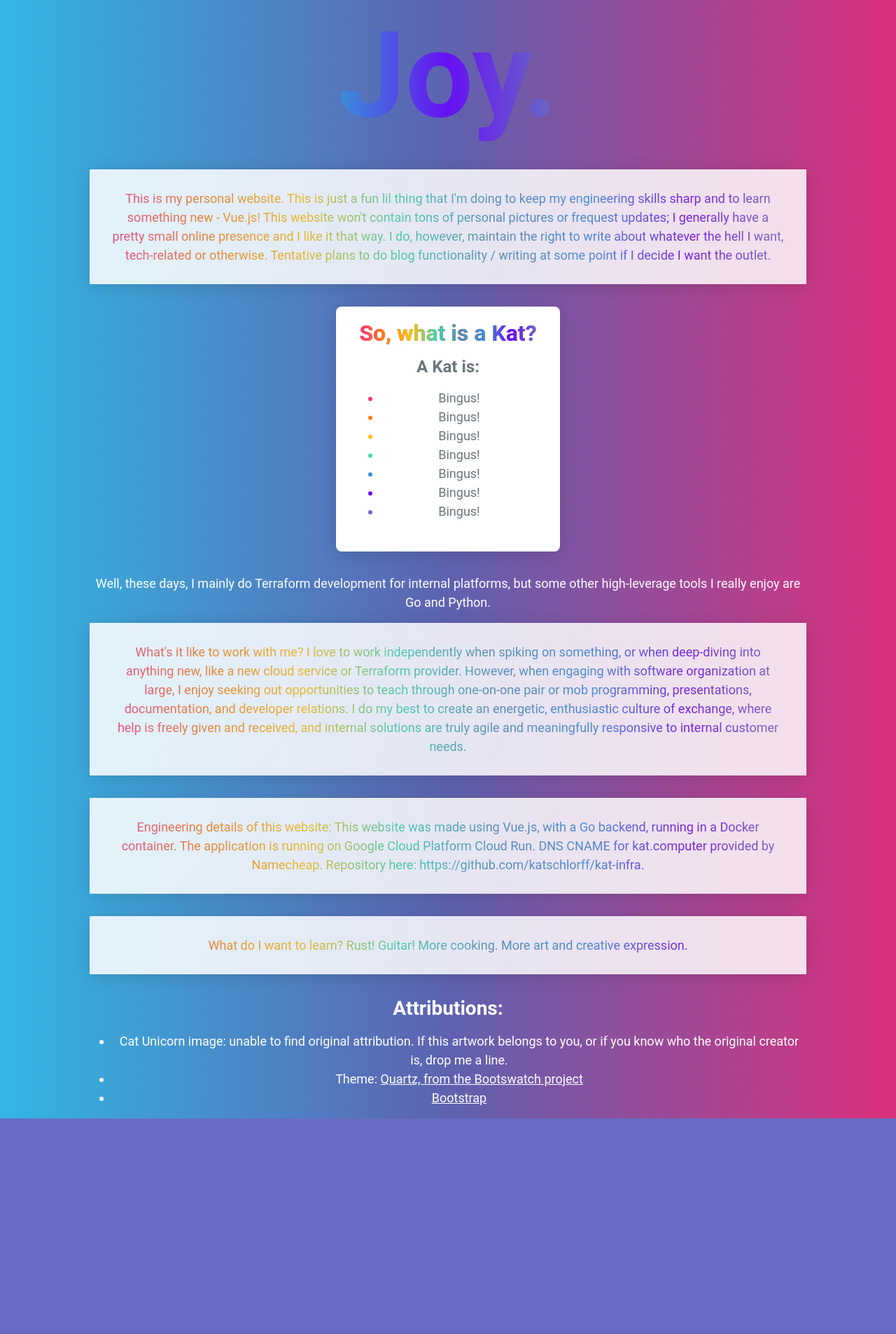
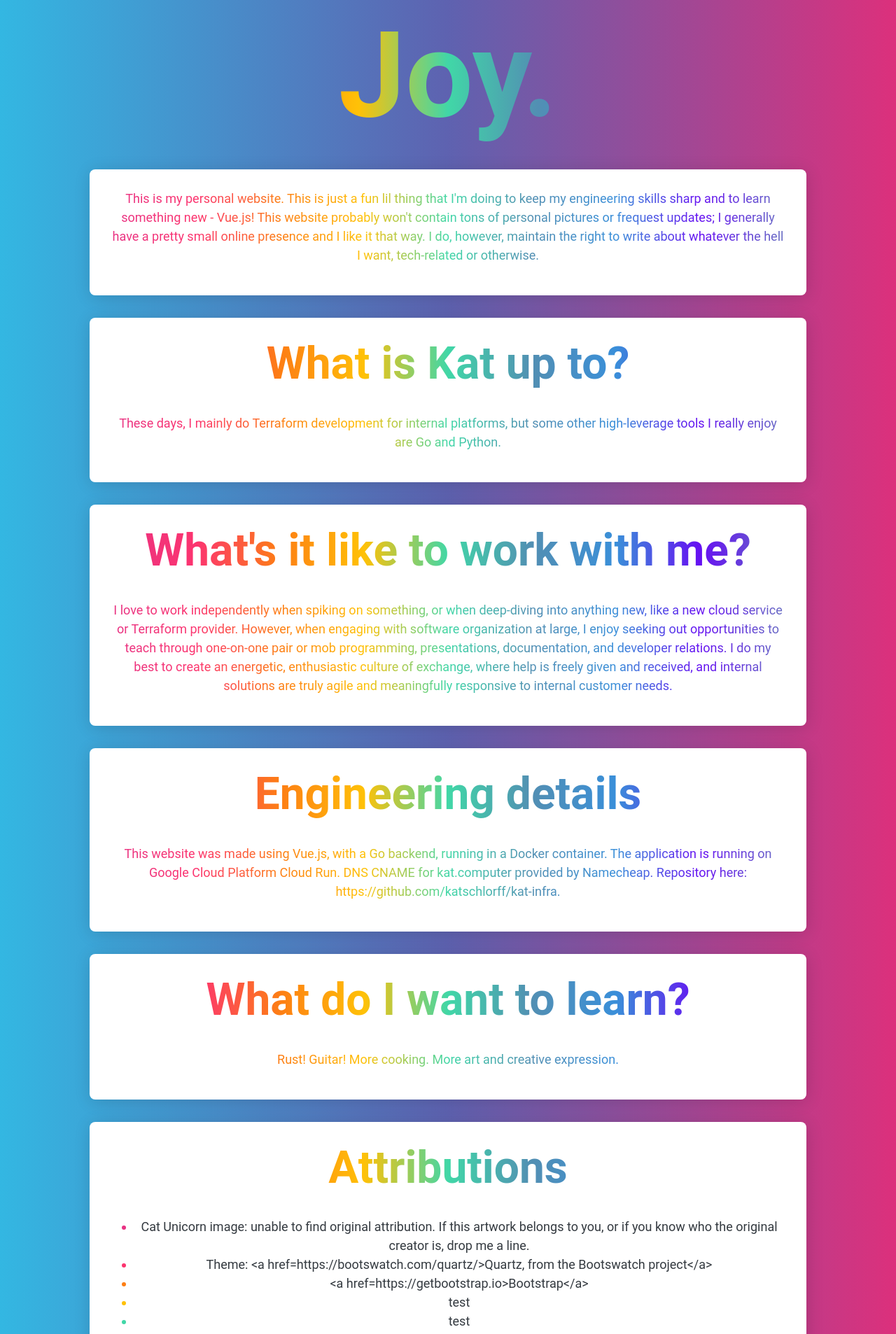
Before and after one commit to katschlorff/kat-infra, a Vue app in the folder pkg/http/web/app/: page / in a window 1280 px wide. Shown: the part 880-2786 px from the top of the page at 70% size. Before the commit the page ends 2478 px from the top, so only its background shows below. Built offline with nearby package versions, Linux system fonts and the light colour scheme.

Commit message:
Refactoring, conditional rendering, removing duplicate code

```diff
--- a/pkg/http/web/app/src/App.vue
+++ b/pkg/http/web/app/src/App.vue
@@ -3,40 +3,24 @@
   <KatComponent style="margin-bottom: 2rem;" msg="Hi! I'm Kat Joy." />
   <BigCard cardtext="This is my personal website. This is just a fun lil thing that I'm doing to
         keep my engineering skills sharp and to learn something new - Vue.js!
-        This website won't contain tons of personal pictures or frequest updates; I generally have a pretty small online presence
+        This website probably won't contain tons of personal pictures or frequest updates; I generally have a pretty small online presence
         and I like it that way. I do, however, maintain the right to write about whatever the hell I want, tech-related or
-        otherwise. Tentative plans to do blog functionality / writing at some point if I decide I want the outlet.">
+        otherwise.">
   </BigCard>
-  <div class="card border-primary mb-3" style="max-width: 20rem; margin: auto; background-color: white;">
-    <div class="card-header gradient" style="margin-bottom: -10%;"><span class="gradient">So, what is a Kat?</span></div>
-    <div class="card-body">
-      <h4 class="card-title" style="color: var(--bs-gray);">A Kat is:</h4>
-      <p class="card-text">
-      <ul>
-        <li class="li-red"><span>Bingus!</span></li>
-        <li class="li-orange"><span>Bingus!</span></li>
-        <li class="li-yellow"><span>Bingus!</span></li>
-        <li class="li-green"><span>Bingus!</span></li>
-        <li class="li-blue"><span>Bingus!</span></li>
-        <li class="li-indigo"><span>Bingus!</span></li>
-        <li class="li-purple"><span>Bingus!</span></li>
-      </ul>
-      </p>
-    </div>
-  </div>
-  <p>Well, these days, I mainly do Terraform development for internal platforms, but some other high-leverage tools I
-    really enjoy are Go and Python.</p>
-  <BigCard
-    cardtext="What's it like to work with me? I love to work independently when spiking on something, or when deep-diving into anything new, like a new cloud service or Terraform provider. However, when engaging with software organization at large, I enjoy seeking out opportunities to teach through one-on-one pair or mob programming, presentations, documentation, and developer relations. I do my best to create an energetic, enthusiastic culture of exchange, where help is freely given and received, and internal solutions are truly agile and meaningfully responsive to internal customer needs.">
+  <BigCard cardtitle="What is Kat up to?" cardtext="These days, I mainly do Terraform development for internal platforms, but some other
+        high-leverage tools I
+        really enjoy are Go and Python."></BigCard>
+  <BigCard cardtitle="What's it like to work with me?"
+    cardtext="I love to work independently when spiking on something, or when deep-diving into anything new, like a new cloud service or Terraform provider. However, when engaging with software organization at large, I enjoy seeking out opportunities to teach through one-on-one pair or mob programming, presentations, documentation, and developer relations. I do my best to create an energetic, enthusiastic culture of exchange, where help is freely given and received, and internal solutions are truly agile and meaningfully responsive to internal customer needs.">
   </BigCard>
-  <BigCard cardtext="Engineering details of this website: This website was made using Vue.js, with a Go backend, running in a Docker container. The application is running on Google Cloud Platform Cloud Run. DNS CNAME for kat.computer provided by Namecheap. Repository here: https://github.com/katschlorff/kat-infra."></BigCard>
-  <BigCard cardtext="What do I want to learn? Rust! Guitar! More cooking. More art and creative expression."></BigCard>
-  <h3>Attributions:</h3>
-  <ul>
-    <li>Cat Unicorn image: unable to find original attribution. If this artwork belongs to you, or if you know who the original creator is, drop me a line.</li>
-    <li>Theme: <a href="https://bootswatch.com/quartz/">Quartz, from the Bootswatch project</a></li>
-    <li><a href="https://getbootstrap.io">Bootstrap</a></li>
-  </ul>
+  <BigCard cardtitle="Engineering details"
+    cardtext="This website was made using Vue.js, with a Go backend, running in a Docker container. The application is running on Google Cloud Platform Cloud Run. DNS CNAME for kat.computer provided by Namecheap. Repository here: https://github.com/katschlorff/kat-infra.">
+  </BigCard>
+  <BigCard cardtitle="What do I want to learn?" cardtext="Rust! Guitar! More cooking. More art and creative expression.">
+  </BigCard>
+  <BigCard cardtitle="Attributions" :cardlist="['Cat Unicorn image: unable to find original attribution. If this artwork belongs to you, or if you know who the original creator is, drop me a line.',
+    'Theme: <a href=https://bootswatch.com/quartz/>Quartz, from the Bootswatch project</a>',
+    '<a href=https://getbootstrap.io>Bootstrap</a>', 'test', 'test','test','test','test']"></BigCard>
 </template>
 
 <script>
@@ -67,6 +51,7 @@ export default {
 
 .gradient {
   background: -moz-linear-gradient(left,
+      var(--bs-pink),
       var(--bs-red),
       var(--bs-orange),
       var(--bs-yellow),
@@ -76,6 +61,7 @@ export default {
       var(--bs-indigo),
       var(--bs-purple));
   background: -webkit-linear-gradient(left,
+      var(--bs-pink),
       var(--bs-red),
       var(--bs-orange),
       var(--bs-yellow),
@@ -109,48 +95,4 @@ h2 {
   -webkit-text-fill-color: transparent;
   background-color: #FFFFFF;
 }
-
-ul {
-  list-style-type: disc;
-}
-
-.li-red {
-  color: var(--bs-red);
-}
-
-.li-pink {
-  color: var(--bs-pink);
-}
-
-.li-blue {
-  color: var(--bs-blue)
-}
-
-.li-indigo {
-  color: var(--bs-indigo);
-}
-
-.li-purple {
-  color: var(--bs-purple)
-}
-
-.li-orange {
-  color: var(--bs-orange)
-}
-
-.li-yellow {
-  color: var(--bs-yellow)
-}
-
-.li-green {
-  color: var(--bs-green);
-}
-
-.ls-teal {
-  color: var(--bs-teal)
-}
-
-ul>li>span {
-  -webkit-text-fill-color: var(--bs-gray);
-}
 </style>
--- a/pkg/http/web/app/src/components/BigCard.vue
+++ b/pkg/http/web/app/src/components/BigCard.vue
@@ -2,29 +2,65 @@
 export default {
   name: 'BigCard',
   props: {
-    cardtext: String
+    cardtext: String,
+    cardtitle: String,
+    cardlist: Array(String)
   }
 }
 </script>
 
 <template>
-  <div class="card mb-3">
-    <div class="card-body" style="background-color: white; opacity: 80%;">
-      <p class="card-text">{{ cardtext }}</p>
+  <div class="card mb-3" style="background-color: white">
+    <div class="card-body" style="opacity: 100%;">
+      <h4 class="card-title gradient" v-if="cardtitle != null" style="font-size: 4rem; padding-bottom: 1rem;">{{ cardtitle
+      }}</h4>
+      <p v-if="cardtext != null" class="gradient">{{ cardtext }}</p>
+      <p v-if="cardlist != null">
+      <ul>
+        <li v-for="value in cardlist" :key=value>
+          <span style="color: var(--bs-gray-dark)">{{ value }}</span>
+        </li>
+      </ul>
+      </p>
     </div>
-  </div>
-  <div class="card">
   </div>
 </template>
 
 <style scoped>
-.card-text {
-  background: -moz-linear-gradient(left, var(--bs-red), var(--bs-orange), var(--bs-yellow), var(--bs-green), var(--bs-teal), var(--bs-blue), var(--bs-indigo), var(--bs-purple));
-  background: -webkit-linear-gradient(left, var(--bs-red), var(--bs-orange), var(--bs-yellow), var(--bs-green), var(--bs-teal), var(--bs-blue), var(--bs-indigo), var(--bs-purple));
-  -moz-background-clip: text;
-  -webkit-background-clip: text;
-  background-clip: text;
-  -webkit-text-fill-color: transparent;
-  background-color: #FFFFFF;
+ul {
+  list-style-type: disc;
 }
+
+li:nth-child(1) {
+  color: var(--bs-pink);
+}
+
+li:nth-child(2) {
+  color: var(--bs-red)
+}
+
+li:nth-child(3) {
+  color: var(--bs-orange)
+}
+
+li:nth-child(4) {
+  color: var(--bs-yellow)
+}
+
+li:nth-child(5) {
+  color: var(--bs-green)
+}
+
+li:nth-child(6) {
+  color: var(--bs-blue)
+}
+
+li:nth-child(7) {
+  color: var(--bs-indigo)
+}
+
+li:nth-child(8) {
+  color: var(--bs-purple)
+}
+
 </style>
--- a/pkg/http/web/app/src/components/KatComponent.vue
+++ b/pkg/http/web/app/src/components/KatComponent.vue
@@ -1,6 +1,6 @@
 <template>
-  <div class="msg">
-    <h1 style="font-size: 950%; margin-top: -5rem;"><span>{{ msg }}</span></h1>
+  <div class="gradient">
+    <h1 style="font-size: 950%; margin-top: -5rem;">{{ msg }}</h1>
   </div>
 </template>
 
@@ -15,15 +15,6 @@ export default {
 
 <!-- Add "scoped" attribute to limit CSS to this component only -->
 <style scoped>
-span {
-  background: -moz-linear-gradient(left, var(--bs-red), var(--bs-orange), var(--bs-yellow), var(--bs-green), var(--bs-teal), var(--bs-blue), var(--bs-indigo), var(--bs-purple));
-  background: -webkit-linear-gradient(left, var(--bs-red), var(--bs-orange), var(--bs-yellow), var(--bs-green), var(--bs-teal), var(--bs-blue), var(--bs-indigo), var(--bs-purple));
-  -moz-background-clip: text;
-  -webkit-background-clip: text;
-  background-clip: text;
-  -webkit-text-fill-color: transparent;
-  background-color: #FFFFFF;
-}
 
 h3 {
   margin: 40px 0 0;
```
